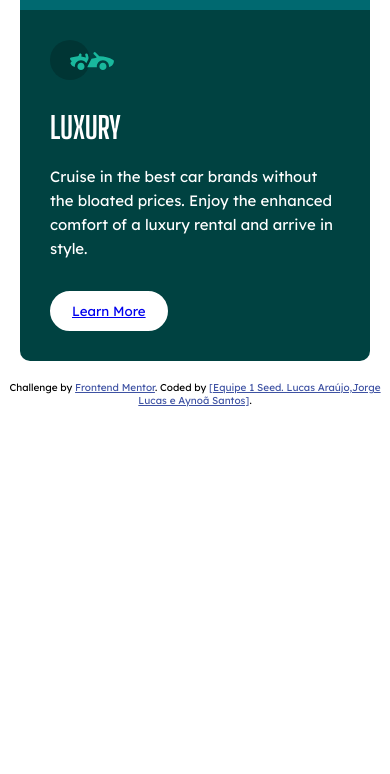
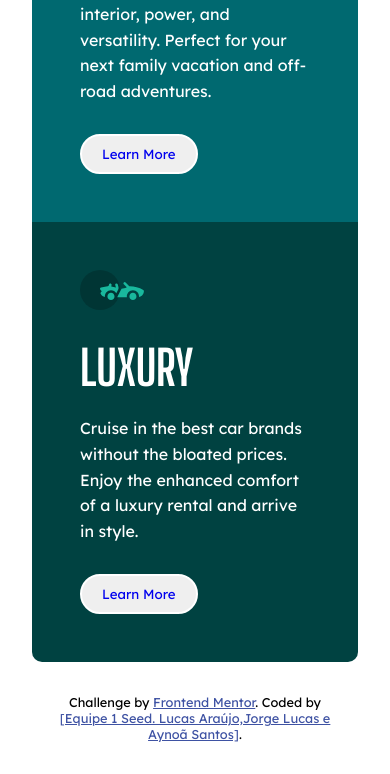
Before and after one commit to LucasAraujoBR/Projeto_Seed_Imersao, a plain HTML site: page index.html in a window 390 px wide. Shown: the part 712-1486 px from the top of the page. Before the commit the page ends 1119 px from the top, so only its background shows below. Drawn offline with Linux system fonts and the light colour scheme.

Commit message:
update: estilização da versão mobile

```diff
--- a/style.css
+++ b/style.css
@@ -13,26 +13,31 @@
 body,button {
     font-family: "Lexend Deca", sans-serif;
 }
+
 h3{
     font-family: "Big Shoulders Display", sans-serif;
     text-transform: uppercase;
     font-size: 30px;
 }
+
 p {
     font-size: 15px;
     line-height: 1.6;
 }
-.btn:hover {
-    background-color: transparent;
-    color: #fff;
-}
+
 .btn {
-    background-color: #fff;
+    color: white;
     border: 2px solid #fff;
     border-radius: 30px;
     padding: 10px 20px;
     cursor: pointer;
-    transition: all 0.4s ease-in-out;
+    transition-duration: 0.4s;
+}
+
+.btn:hover {
+    border: 2px solid #a9a9a9;
+    background-color: #a9a9a9;
+    color: #fff;
 }
 
 .bright-orange{
@@ -40,52 +45,70 @@ p {
     color: #fff;
     border-radius: 10px 10px 0 0;
 }
+
 .bright-orange .btn{
     color: var(--bright-orange);
 }
+
 .dark-cyan{
     background-color: var(--dark-cyan);
     color: #fff;
 }
+
 .dark-cyan .btn {
     color: var(--dark-cyan);
 }
+
 .very-dark-cyan{
     background-color: var(--very-dark-cyan);
     color: #fff;
     border-radius: 0 0 10px 10px;
 }
+
 .very-dark-cyan .btn {
     color: var(--very-dark-cyan);
 }
-.btn:hover {
-    background-color: transparent;
-    color: #fff;
-}
+
 .container{
     padding: 20px;
 }
+
+.container a{
+    text-decoration: none;
+}
+
 .card{
     padding: 30px;
 }
+
 .card img{
     margin-bottom: 25px;
 }
+
 .card h3{
     margin-bottom: 20px;
 }
+
 .card p{
     margin-bottom: 30px;
 }
-.attribution { font-size: 10px; text-align: center; }
-.attribution a { color: hsl(228, 45%, 44%);}
+
+.attribution {
+    font-size: 1rem;
+    text-align: center;
+    padding-bottom: 2rem;
+}
+
+.attribution a {
+    color: hsl(228, 45%, 44%);
+}
 
 @media (min-width: 992px) {
     .container {
         display: flex;
         align-items: center;
         justify-content: center;
-        min-height: 100vh;
+        min-height: 90vh;
         margin: auto;
     }
     .bright-orange {
@@ -95,12 +118,65 @@ p {
     .very-dark-cyan {
         border-radius: 0 10px 10px 0;
     }
+
     .card {
         padding: 45px;
 
     }
-
     .card p{
         margin-bottom: 80px;
     }
 }
+
+@media (max-width: 991px){
+
+    .container{
+        padding: 3rem 6rem 2rem 6rem;
+    }
+
+    .card{
+        padding: 4rem;
+    }
+
+    .card h3{
+        font-size: 2.5rem;
+    }
+
+    .card p{
+        font-size: 1.3rem;
+    }
+
+    .attribution {
+        font-size: 1rem;
+        padding-left: 6rem;
+        padding-right: 6rem;
+    }
+}
+
+
+@media (max-width: 720px){
+
+    .container{
+        padding: 5rem 2rem 2rem 2rem;
+
+    }
+
+    .card{
+        padding: 3rem;
+    }
+
+    .card h3{
+        font-size: 3rem;
+    }
+
+    .card p{
+        font-size: 1rem;
+    }
+
+    .attribution {
+        font-size: 0.8rem;
+        padding-left: 3rem;
+        padding-right: 3rem;
+    }
+
+}
```
